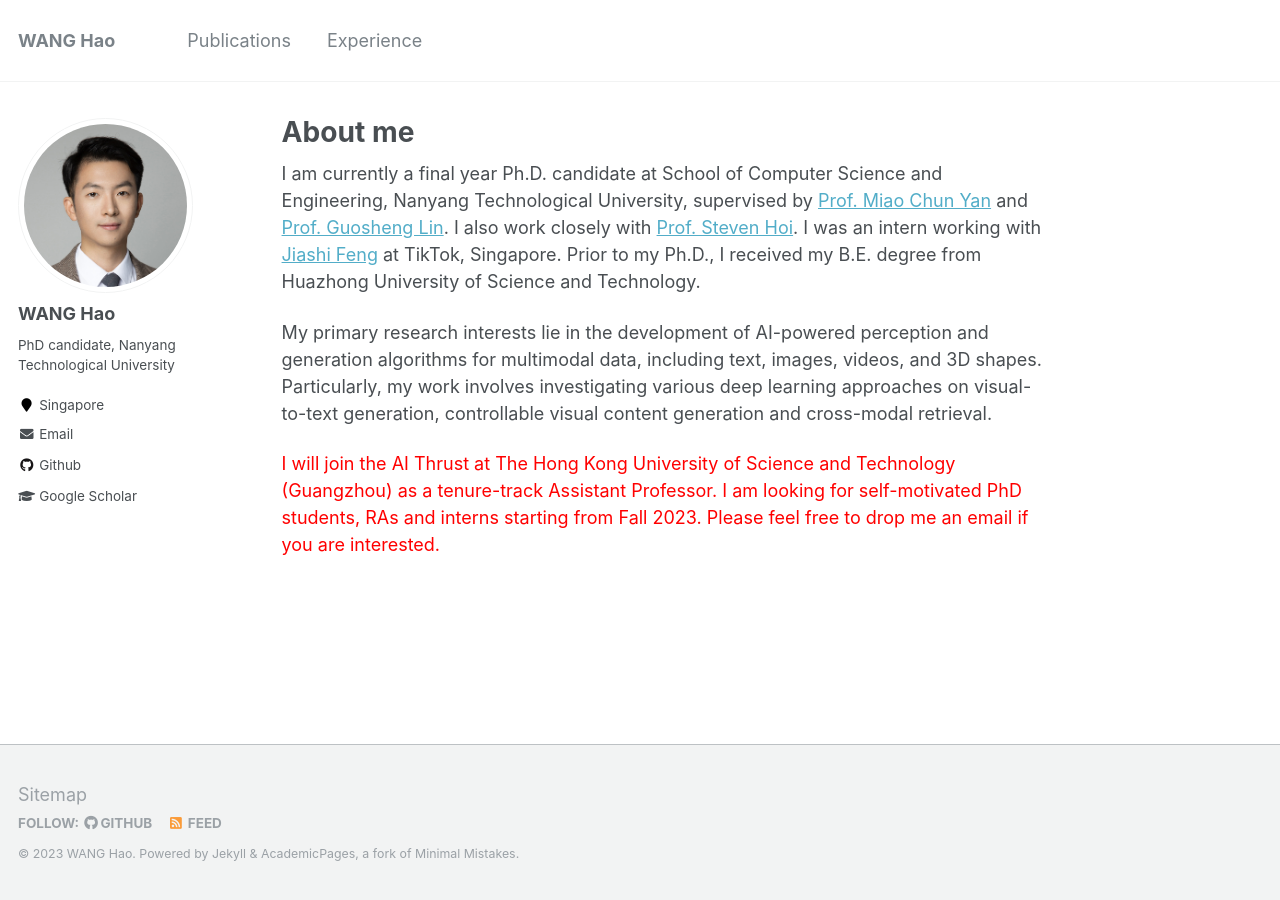
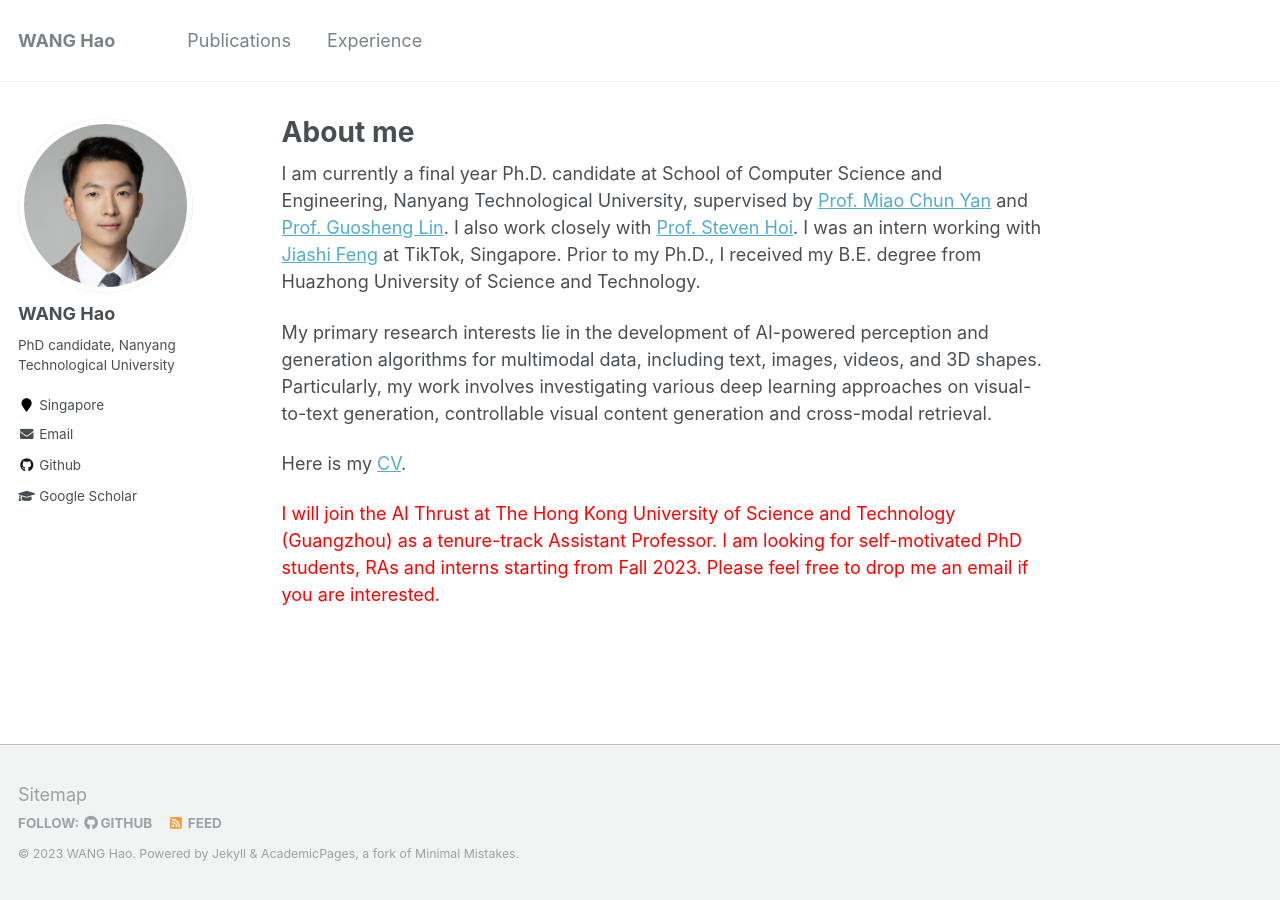
Before and after one commit to hwang1996/hwang1996.github.io, a Jekyll site: the page built from _pages/about.md, in a window 1280 px wide. Built offline with Jekyll 4.4.1, drawn with Linux system fonts in a browser that asks for light colours.

Commit message:
2023.6.22 updates

```diff
--- a/_pages/about.md
+++ b/_pages/about.md
@@ -12,6 +12,8 @@
 
 My primary research interests lie in the development of AI-powered perception and generation algorithms for multimodal data, including text, images, videos, and 3D shapes. Particularly, my work involves investigating various deep learning approaches on visual-to-text generation, controllable visual content generation and cross-modal retrieval.
 
+Here is my [CV](https://github.com/hwang1996/hwang1996.github.io/tree/master/files/wanghao_resume.pdf).
+
 
 <p style="color:red;"> I will join the AI Thrust at The Hong Kong University of Science and Technology (Guangzhou) as a tenure-track Assistant Professor.
 I am looking for self-motivated PhD students, RAs and interns starting from Fall 2023. Please feel free to drop me an email if you are interested.
```
